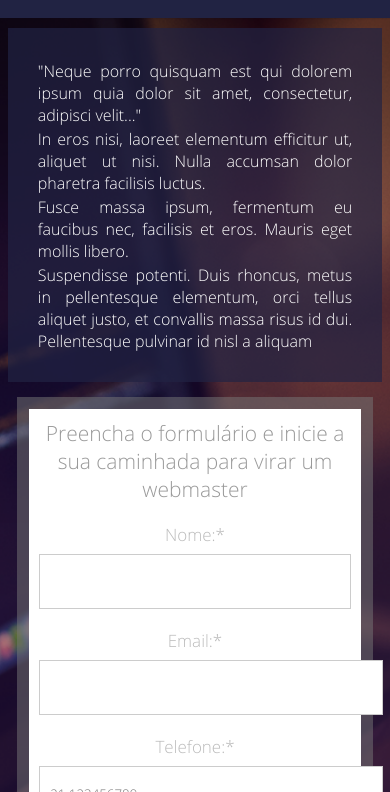
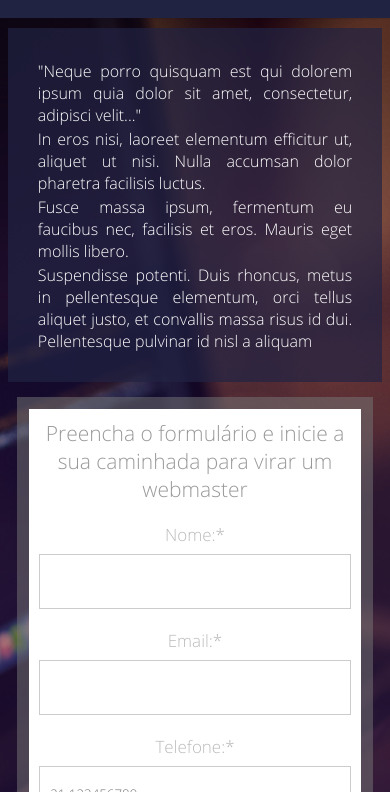
Before and after one commit to DevProCanidia/projeto01, a plain HTML site: page index.html in a window 390 px wide. Shown: the part 52-844 px from the top of the page. Drawn offline with Linux system fonts and the light colour scheme.

Commit message:
responsividade

```diff
--- a/css/style.css
+++ b/css/style.css
@@ -270,7 +270,8 @@ footer .reg ul li{
 		float: right;
 		top: -55px;
 	}
-
+	.input-container input[type=tel],
+	.input-container input[type=email],
 	.input-container input[type=text]{
 		margin-top: 8px;
 		width: 100%;
```
Also changed, not shown: 1 other file.
